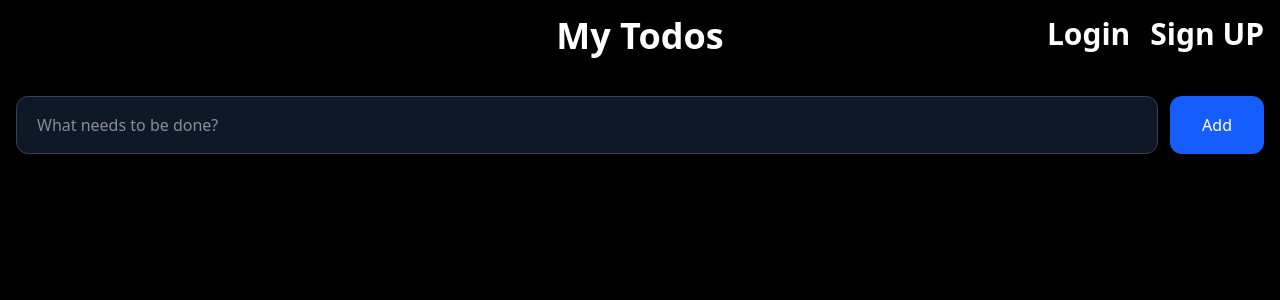
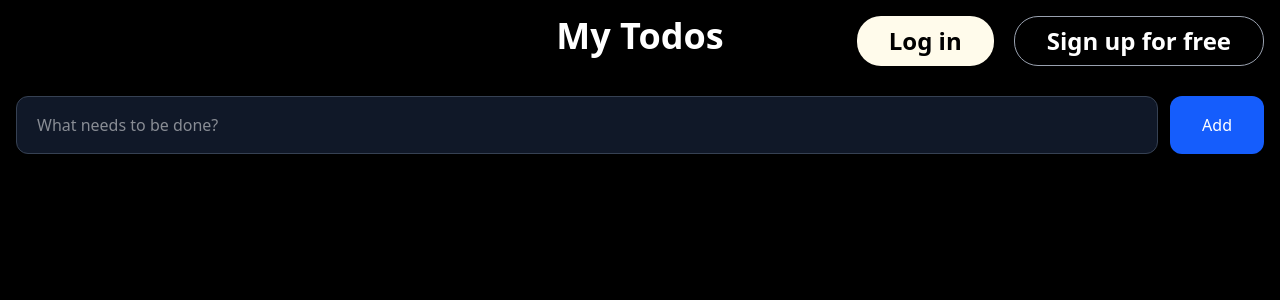
Before and after one commit to CodeWithMB/BackToCoding, a React (Vite) app in the folder todo/todoapp/: page / in a window 1280 px wide. Shown: the top 300 px of the page. Built offline with nearby package versions, Linux system fonts and the light colour scheme.

Commit message:
Added styles, and transition to login and signup button

```diff
--- a/todo/todoapp/src/App.jsx
+++ b/todo/todoapp/src/App.jsx
@@ -14,18 +14,10 @@ function App() {
         <h1 className='text-4xl font-bold text-center mb-10 w-screen '>My Todos</h1>
 
         <div className='credentials flex justify-end gap-5 absolute right-0'>
-            <h2 className='text-3xl font-bold '>Login</h2>
-            <h2 className='text-3xl font-bold'>Sign UP</h2>
+            <button className='text-2xl font-bold bg-amber-50 text-black p-2 pl-8 pr-8 rounded-3xl'>Log in</button>
+            <button className='text-2xl font-bold border  p-2 pl-8 pr-8 rounded-3xl hover:bg-gray-500/40 border-gray-400'>Sign up for free</button>
         </div>
-
       </div>
-
-
-
-
-
-
-
 
       <div className="flex gap-3">
           <input value={input} onChange={(e) => setInput(e.target.value)} type="text" placeholder='What needs to be done?' className="flex-1 bg-gray-900 border border-gray-700 rounded-xl px-5 py-4" />
```
